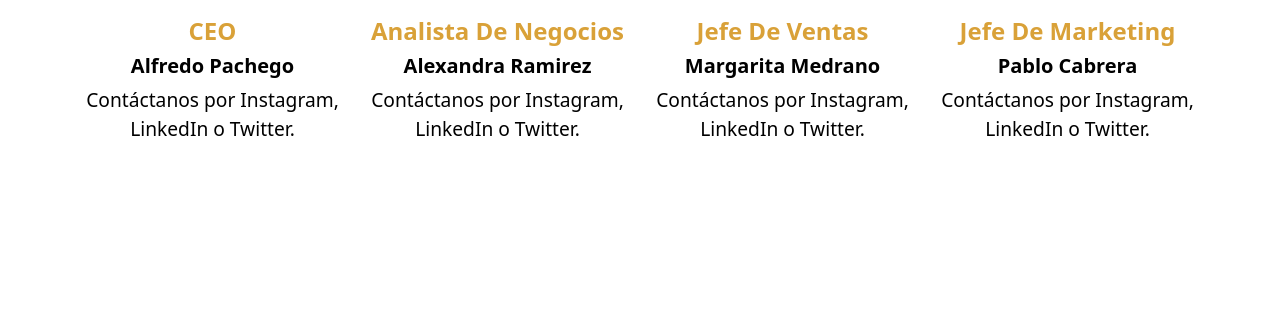
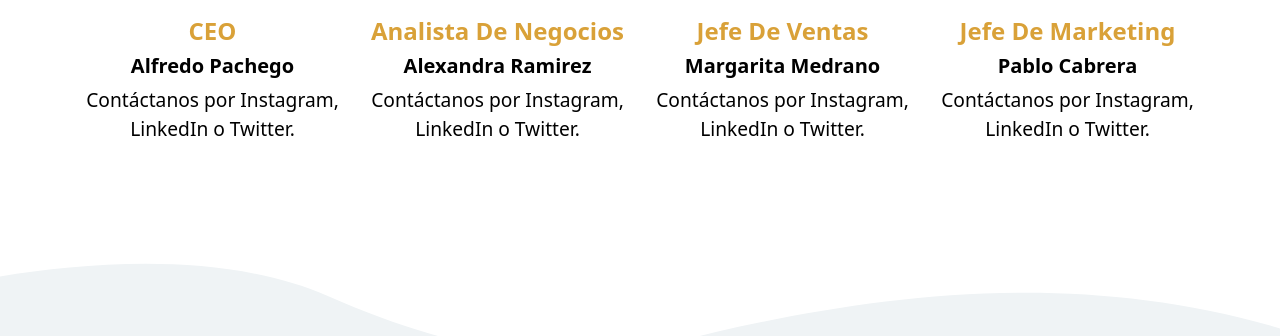
Before and after one commit to datrujillog/DIEJMA-SSD, a website: page html/nosotros.html in a window 1280 px wide. Shown: the part 4384-4720 px from the top of the page. Drawn offline with nearby package versions, Linux system fonts and the light colour scheme; a web font is replaced by a local one.

Commit message:
ultimosCambios

```diff
--- a/html/nosotros.html
+++ b/html/nosotros.html
@@ -383,7 +383,7 @@
             </div>
         </section>
         <!-- -------------------------------------- Team--------------------------------------- -->
-        <section class="section-cajas p-5">
+        <section class="section-cajas pt-5 pb-0">
             <div class="container container-team">
                 <div class="row">
                     <h2 class="mb-5"><b>Nuestro Equipo</b></h2>
@@ -522,7 +522,6 @@
         </div>
     </footer>
     <!-- ******************** FIN CODIGO ******************** -->
-    prueba
 </body>
 
 </html>
```
